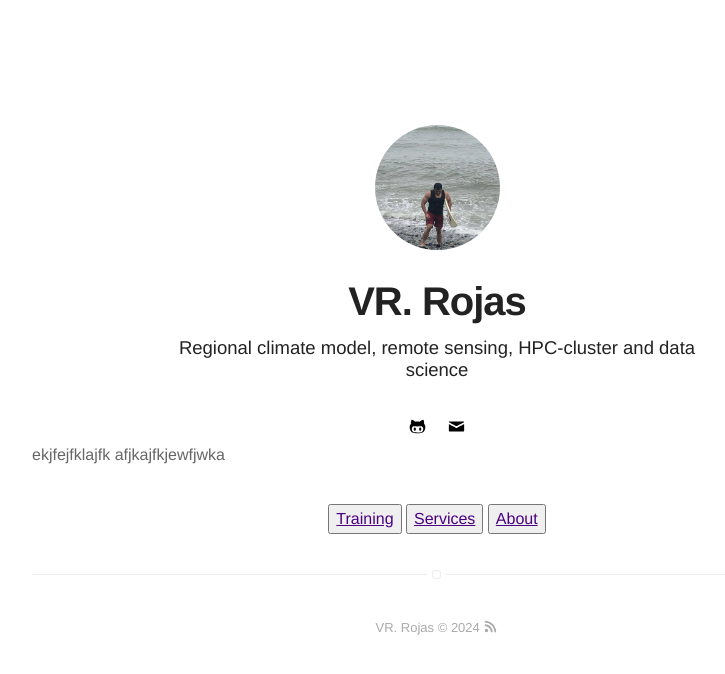
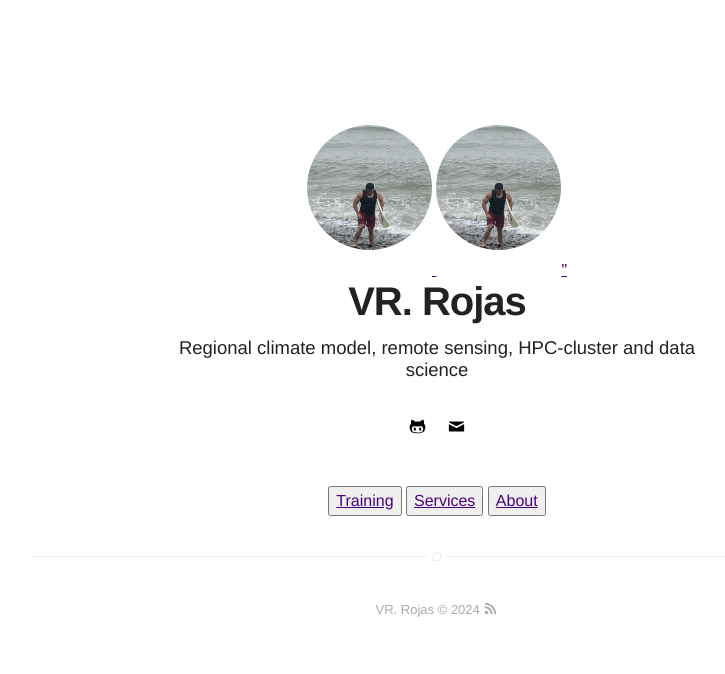
Before and after one commit to vrrp/vrrp.github.io, a Jekyll site: the page built from index.html, in a window 1280 px wide. Shown: the top 674 px of the page, without its empty margins (203-928 px from the left). Built offline with Jekyll 4.4.1, drawn with Linux system fonts in a browser that asks for light colours.

Commit message:
00:09:38 28-August-2024

```diff
--- a/_includes/header.html
+++ b/_includes/header.html
@@ -9,6 +9,7 @@
         {% if site.about %}
             <a class="link" href="{{ site.url }}/about">
                 <img class="selfie" alt="{{ site.name }}" src="{% if site.external-image %}{{ site.picture }}{% else %}{{ site.url }}/{{ site.picture }}{% endif %}" />
+                <img class="selfie" alt="{{ site.name }}" src="{% if site.external-image %}{{ site.picture }}{% else %}{{ site.url }}/{{ site.picture }}{% endif %}" />"
             </a>
         {% else %}
             <span class="link">
@@ -22,5 +23,5 @@
         {% include social-links.html %}
     </header>
 {% endif %}
-ekjfejfklajfk afjkajfkjewfjwka
+
 {% include nav.html %}
```
